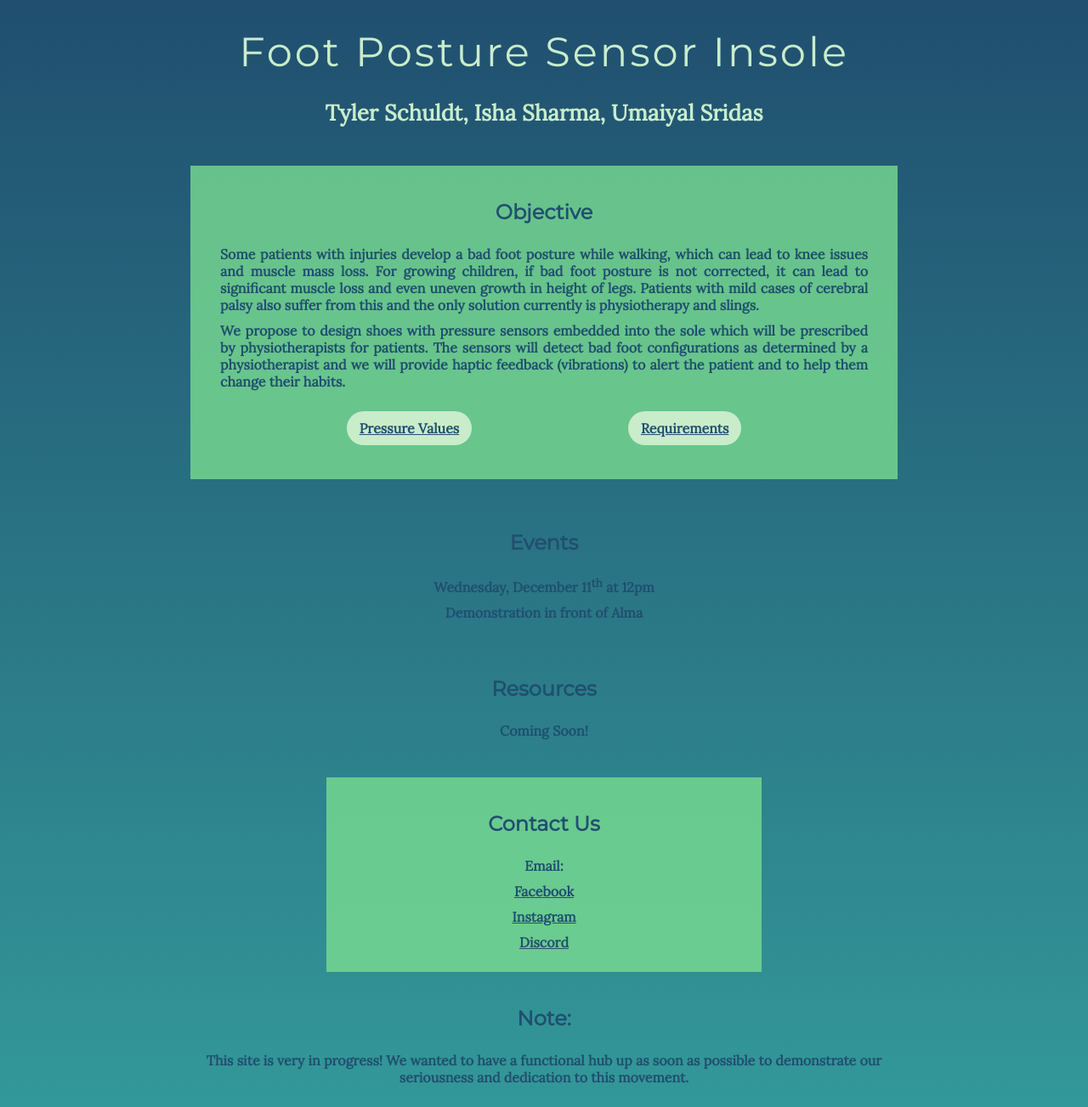
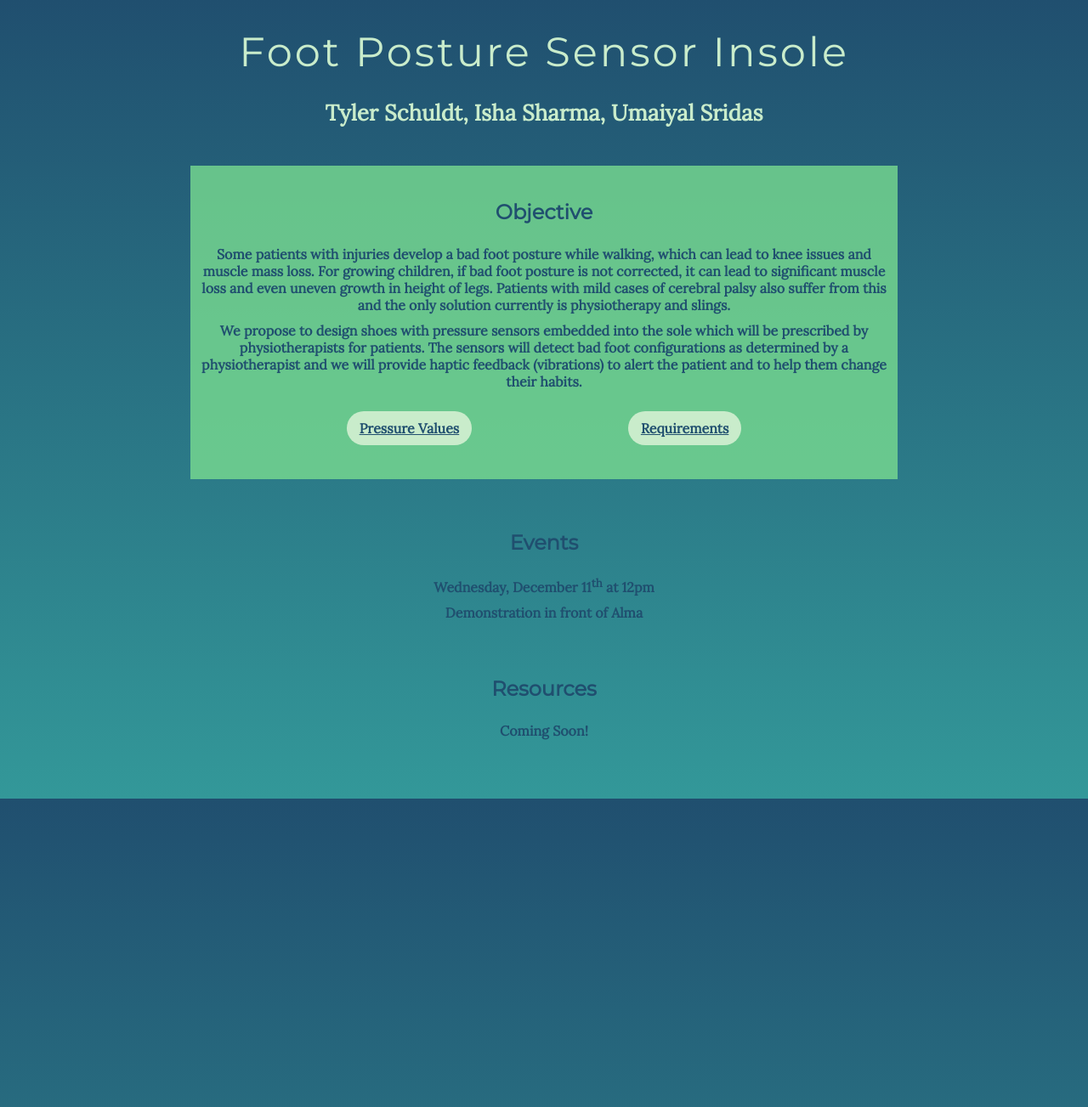
Before and after one commit to usridas/foot-posture-insole.github.io, a Jekyll site: the page built from index.md, in a window 1280 px wide. Shown: the whole page at 85% size. Built offline with Jekyll 4.4.1, drawn with Linux system fonts in a browser that asks for light colours.

Commit message:
Update home.html

```diff
--- a/_layouts/home.html
+++ b/_layouts/home.html
@@ -4,13 +4,13 @@ layout: default
 
 <link rel="stylesheet" type="text/css" href="assets/home.css">
 
-<div class="who-we-are section">
+<div class="project-objective section">
   <h2>Objective</h2>
   <p>Some patients with injuries develop a bad foot posture while walking, which can lead to knee issues and muscle mass loss. For growing children, if bad foot posture is not corrected, it can lead to significant muscle loss and even uneven growth in height of legs. Patients with mild cases of cerebral palsy also suffer from this and the only solution currently is physiotherapy and slings.
   <p>We propose to design shoes with pressure sensors embedded into the sole which will be prescribed by physiotherapists for patients. The sensors will detect bad foot configurations as determined by a physiotherapist and we will provide haptic feedback (vibrations) to alert the patient and to help them change their habits.</p>
   <div class="links">
     <a href="datapoints.html">Pressure Values</a>
-    <a href="https://forms.gle/FLXU7LznRAXwNYqFA">Requirements</a>
+    <a href="newdatapoints.html">Requirements</a>
   </div>
 </div>
 
@@ -24,14 +24,3 @@ layout: default
   <h2>Resources</h2>
   <p>Coming Soon!</p>
 </div>
-
-<div class="contact-us section">
-  <h2>Contact Us</h2>
-  <p>Email:</p>
-  <p><a href="https://www.facebook.com/groups/760044664509764/">Facebook</a></p>
-  <p><a href="https://www.instagram.com/uiuc_mhreform/">Instagram</a></p>
-  <p><a href="https://discord.gg/wqb2ggM">Discord</a></p>
-</div>
-
-<h2>Note:</h2>
-<p>This site is very in progress! We wanted to have a functional hub up as soon as possible to demonstrate our seriousness and dedication to this movement.</p>
```
